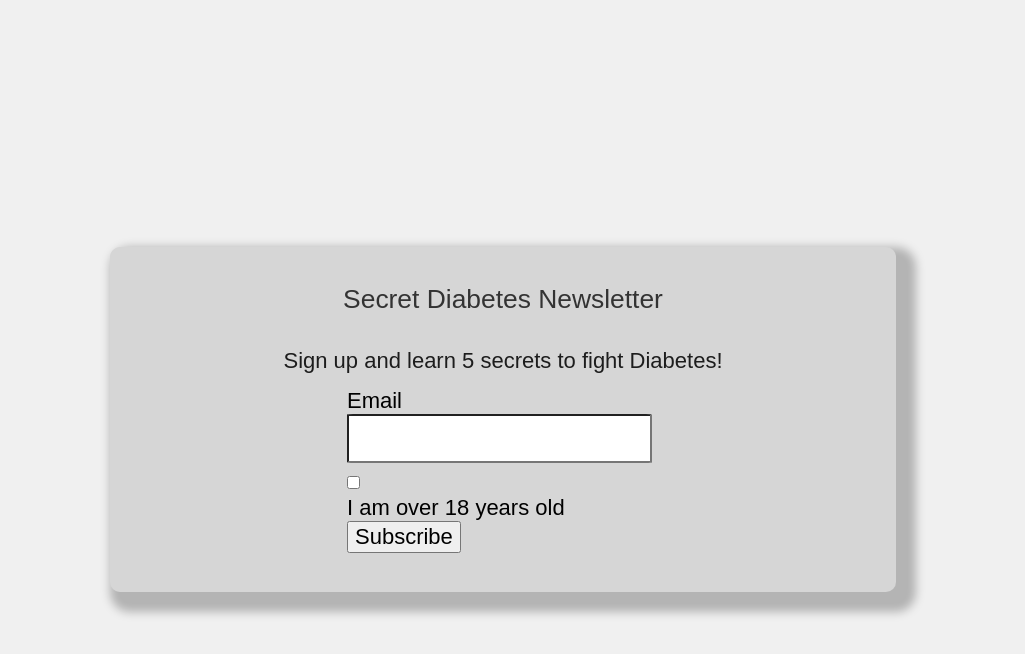
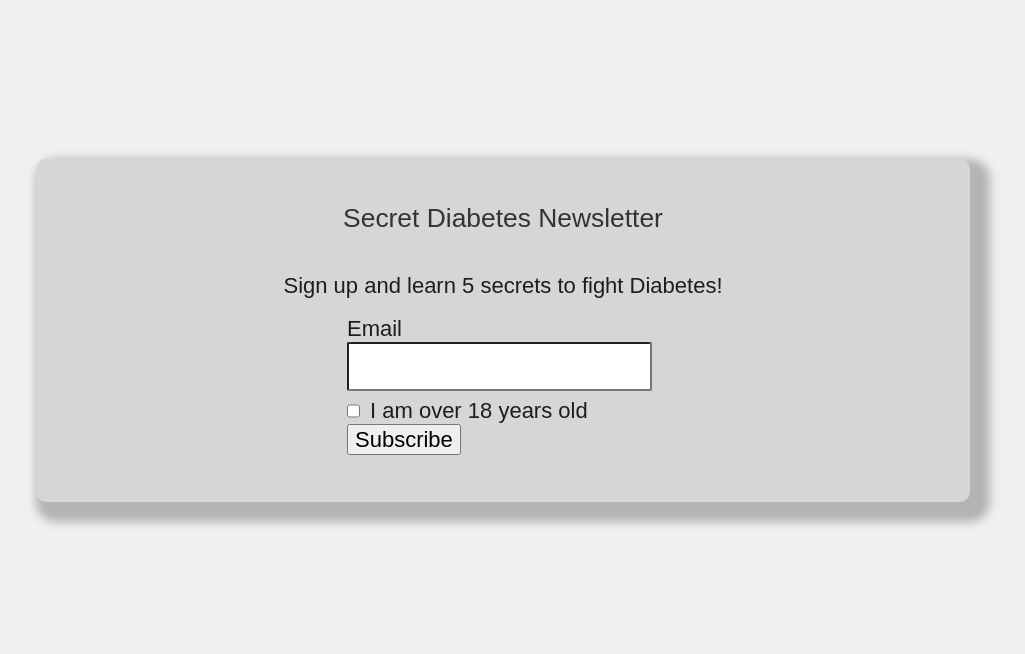
Before and after one commit to Jack-Jarjourah-s-Codespace/Lab-3, a plain HTML site: page index.html in a window 1280 px wide. Shown: the whole page, without its empty margins (137-1162 px from the left). Drawn offline with nearby package versions, Linux system fonts and the light colour scheme.

Commit message:
Finished Desktop Styling

```diff
--- a/css/style.css
+++ b/css/style.css
@@ -5,17 +5,21 @@ body {
   display: flex;
   justify-content: center;
   align-items: center;
-  height: 100%;
 }
 
 #content {
-  width: 80%;
-  padding: 10%;
+  width: 95%;
+  padding: 1%;
+  height: auto;
+  display: flex;
+  justify-content: center;
 }
 
 form {
   background-color: #d6d6d6;
+  color: #1d1d1d;
   padding: 5%;
+  width: 100%;
   border-radius: 10px;
   box-shadow: 10px 10px 10px 10px rgba(5, 5, 5, 0.253);
   display:flex;
@@ -37,12 +41,17 @@ form p {
   margin-bottom: 2%;
 }
 
-input[type="email"] {
+
+#email {
   width: 90%;
   padding: 10px;
   border-radius: 2%;
   margin-bottom: 2%;
 }
-
-input[type="input-age-verification"] {
+#input-age-verification{
+  display:flex;
+  flex-direction: row;
 }
+#input-age-verification input[type="checkbox"] {
+  margin-right: 10px;
+}
```
